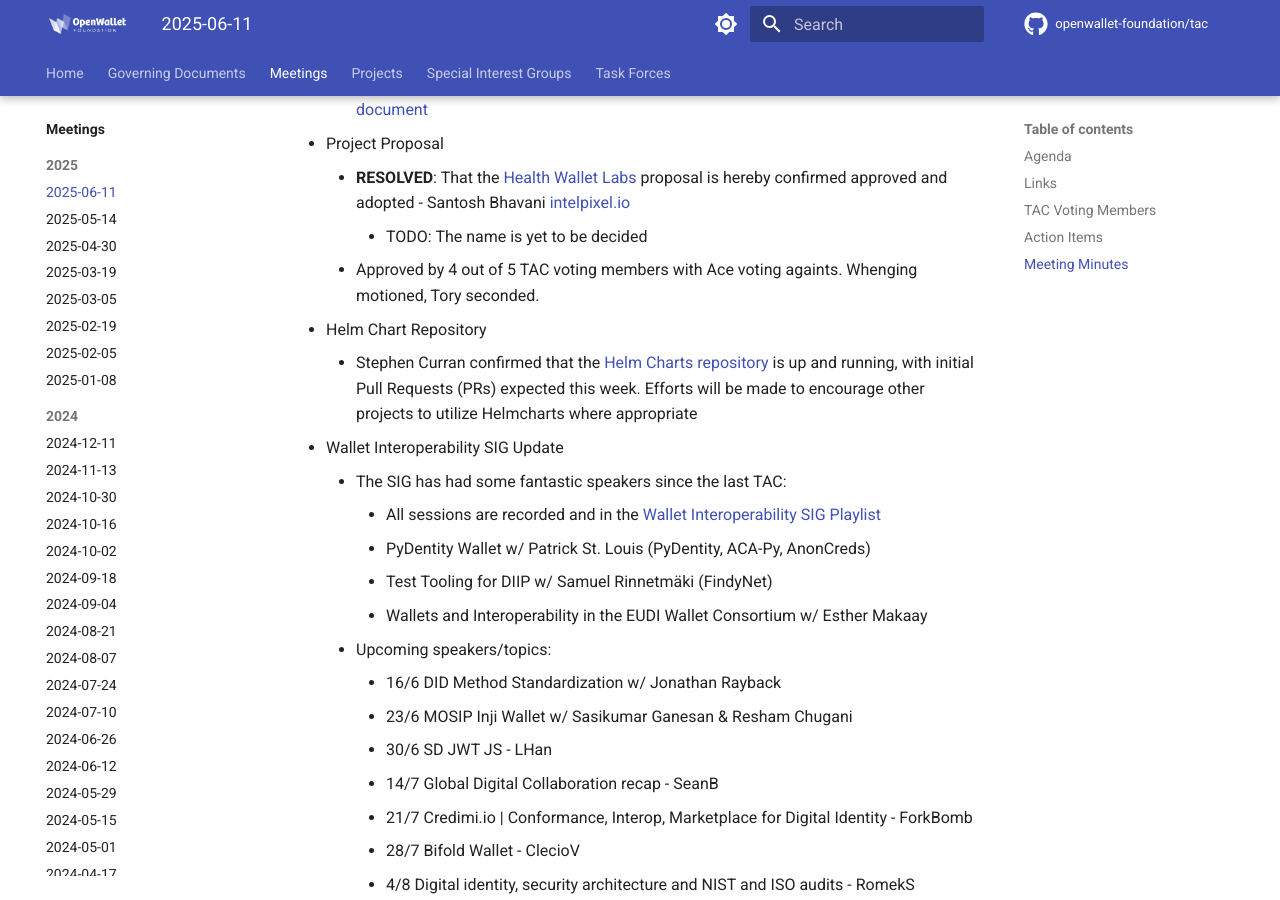
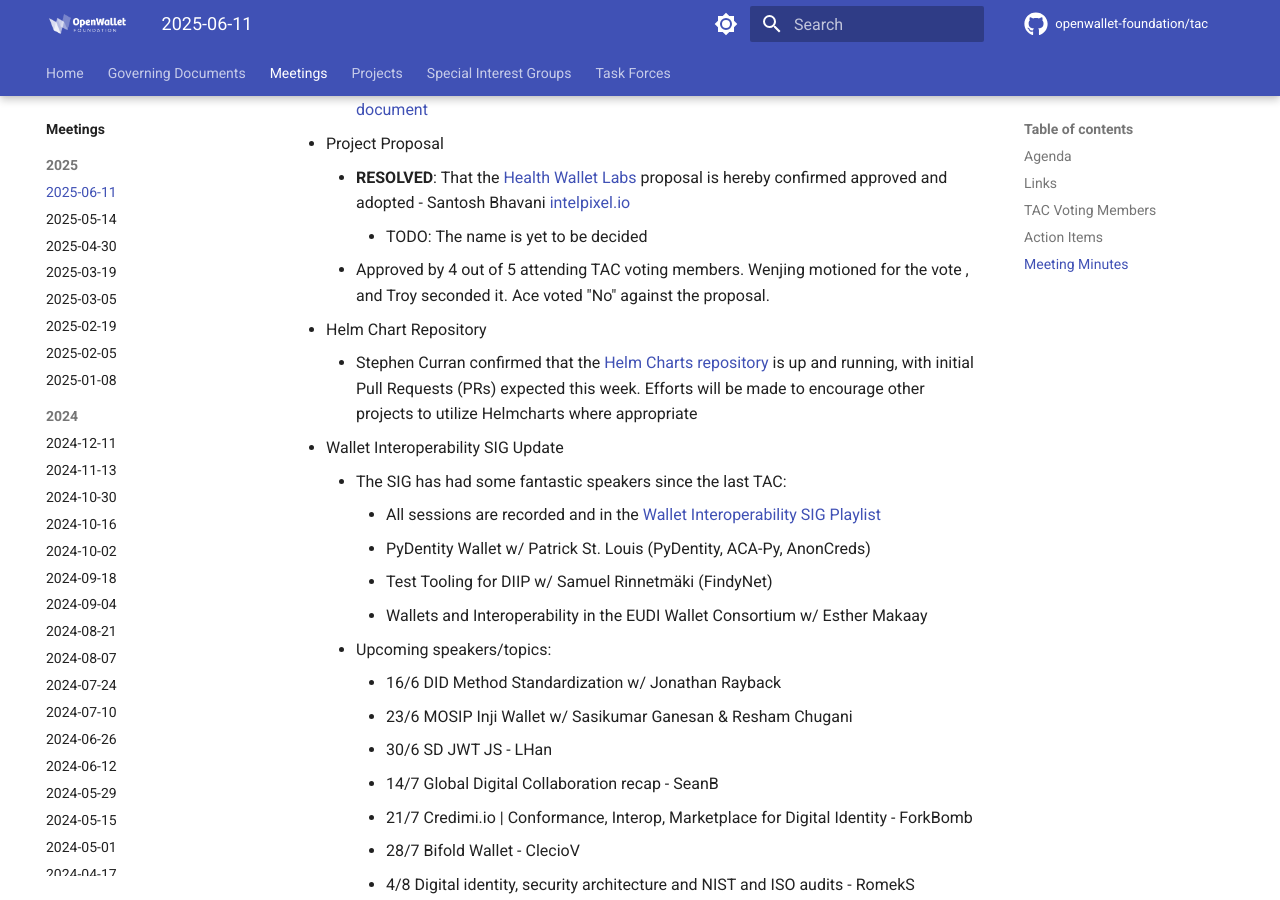
Before and after one commit to openwallet-foundation/tac, an MkDocs documentation site: the page built from docs/meetings/2025/2025-06-11.md, in a window 1280 px wide and 900 px high, scrolled down 2998 px. Built offline with MkDocs 1.6.1 and Material for MkDocs 9.7.7, drawn with Linux system fonts in a browser that asks for light colours; comment, search, counter and statistics services are not loaded.

Commit message:
Improve wording
Signed-off-by: Stavros Kounis <skounis@gmail.com>

```diff
--- a/docs/meetings/2025/2025-06-11.md
+++ b/docs/meetings/2025/2025-06-11.md
@@ -79,7 +79,7 @@
 - Project Proposal
     - **RESOLVED**: That the [Health Wallet Labs](https://github.com/openwallet-foundation/project-proposals/pull/58) proposal is hereby confirmed approved and adopted - Santosh Bhavani [intelpixel.io](http://intelpixel.io)
         - TODO: The name is yet to be decided
-    - Approved by 4 out of 5 TAC voting members with Ace voting againts. Whenging motioned, Tory seconded.
+    - Approved by 4 out of 5 attending TAC voting members. Wenjing motioned for the vote , and Troy seconded it. Ace voted "No" against the proposal.
 
 - Helm Chart Repository
     - Stephen Curran confirmed that the [Helm Charts repository](https://github.com/openwallet-foundation/helm-charts) is up and running, with initial Pull Requests (PRs) expected this week. Efforts will be made to encourage other projects to utilize Helmcharts where appropriate
```
